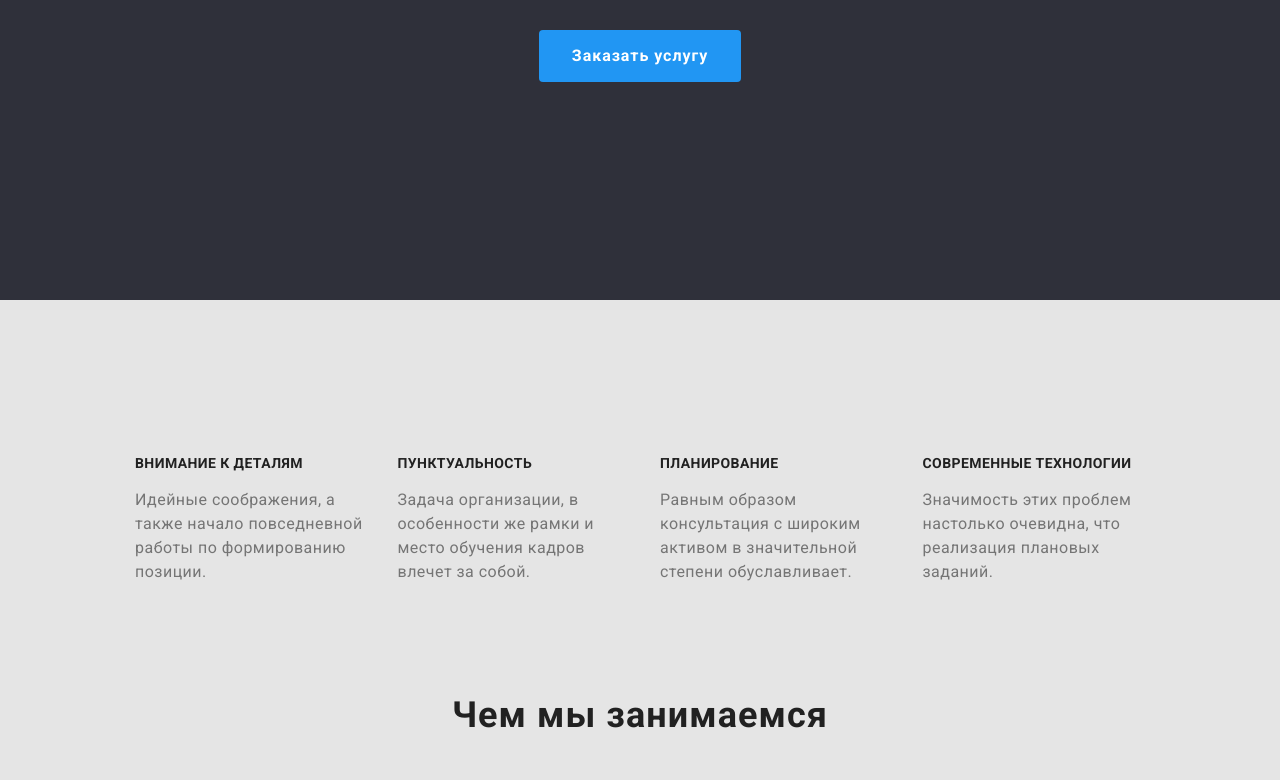
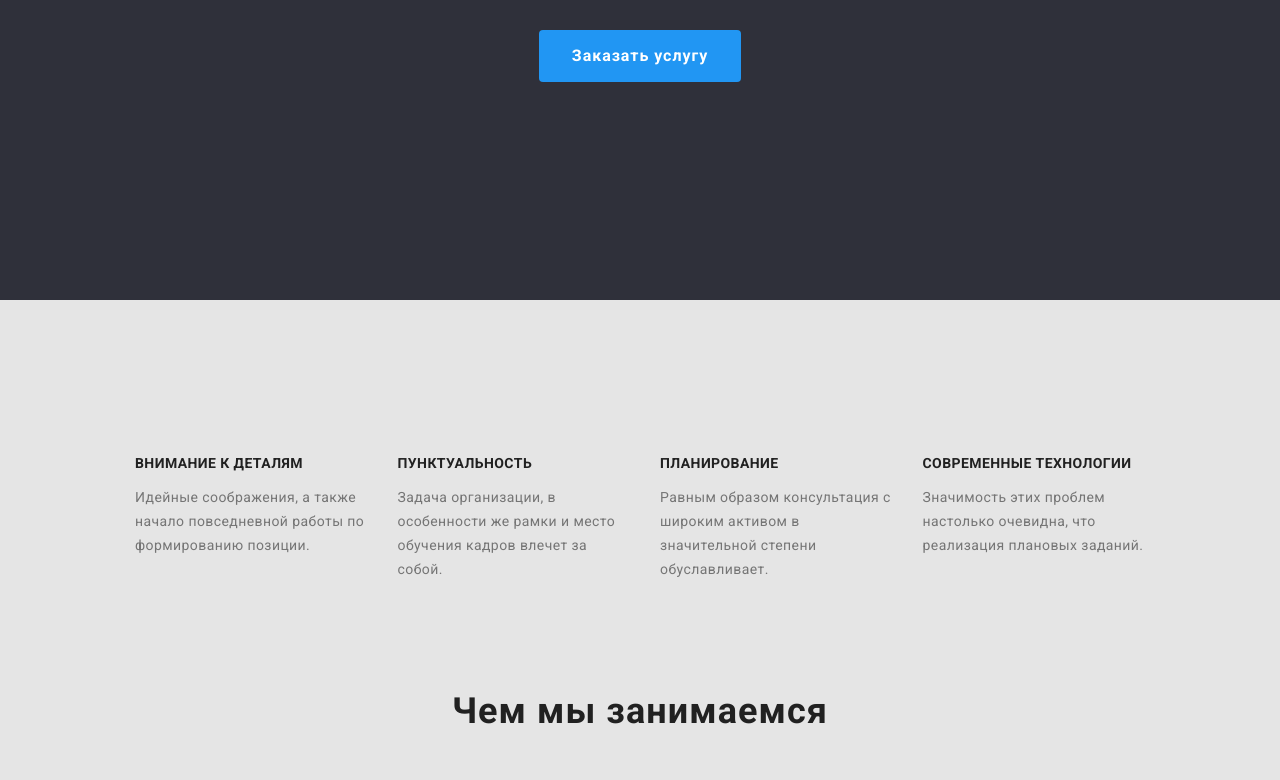
Before and after one commit to vatakusi/goit-markup-hw-02, a plain HTML site: page index.html in a window 1280 px wide. Shown: the part 400-1180 px from the top of the page. Drawn offline with nearby package versions, Linux system fonts and the light colour scheme.

Commit message:
re2mentor

```diff
--- a/css/styles.css
+++ b/css/styles.css
@@ -241,10 +241,11 @@ nav {
 }
 
 .advant li {
+  font-weight: normal;
+  font-size: 14px;
   margin-right: 30px;
   width: 270px;
-  line-height: 24px;
-  /* or 171% */
+  line-height: 1.714;
   letter-spacing: 0.03em;
 }
 
@@ -383,7 +384,7 @@ nav {
 .filter .button {
   font-weight: 500;
   font-size: 16px;
-  line-height: 26px;
+  line-height: 1.652;
   text-align: center;
   letter-spacing: 0.03em;
 }
--- a/index.html
+++ b/index.html
@@ -9,10 +9,8 @@
       rel="stylesheet"
       href="https://cdnjs.cloudflare.com/ajax/libs/modern-normalize/1.0.0/modern-normalize.min.css"
     />
-    <link rel="preconnect" href="https://fonts.googleapis.com" />
-    <link rel="preconnect" href="https://fonts.gstatic.com" crossorigin />
     <link
-      href="https://fonts.googleapis.com/css2?family=Roboto:wght@400;500;700;900&display=swap"
+      href="https://fonts.googleapis.com/css2?family=Raleway:wght@700&family=Roboto:wght@400;500;700;900&display=swap"
       rel="stylesheet"
     />
 
```
Also changed, not shown: portfolio.html (+1 -3 lines).
